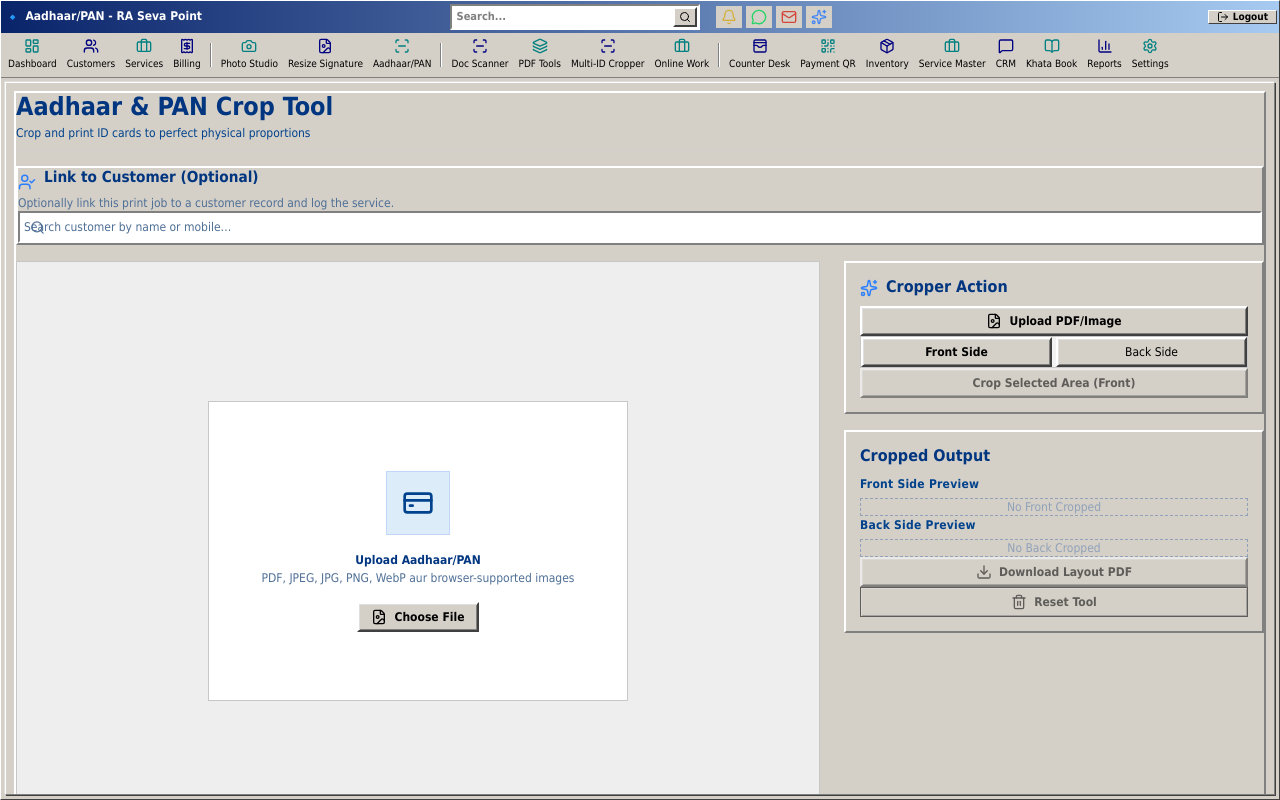
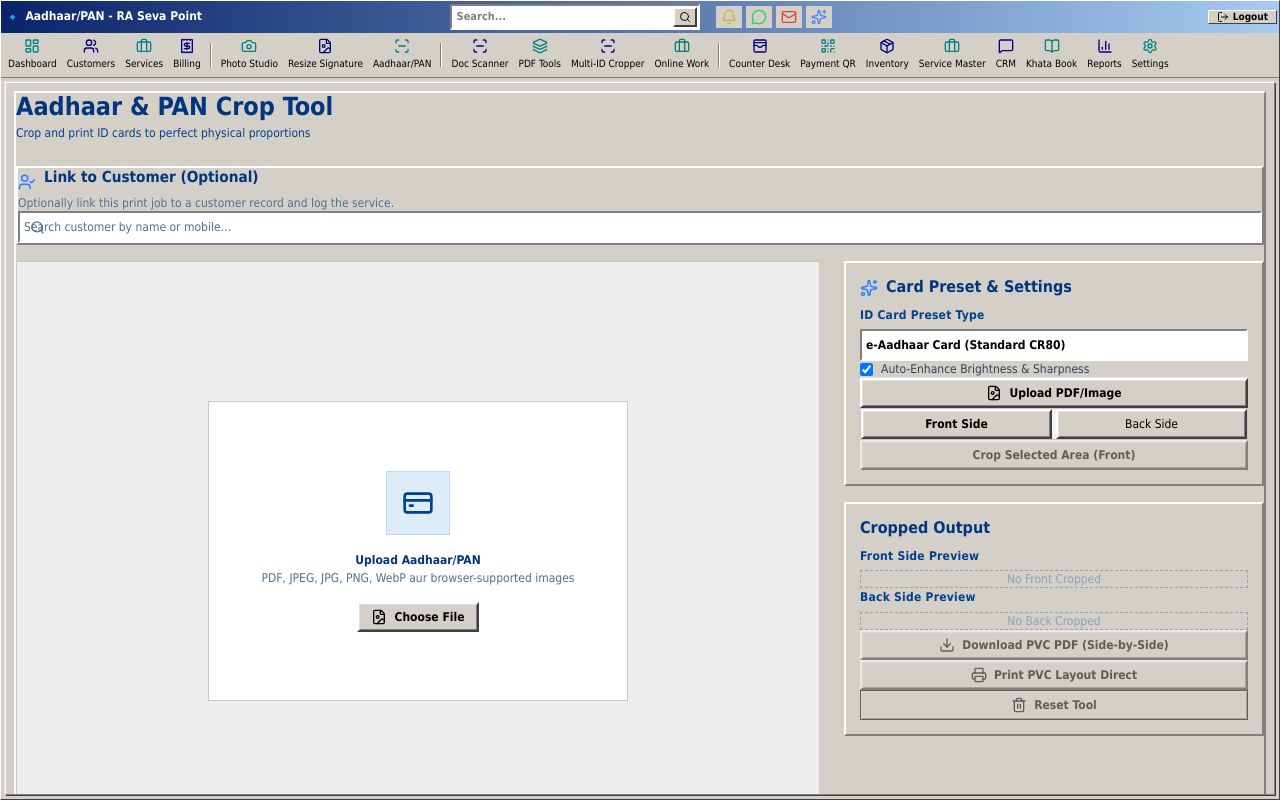
Before and after one commit to Sain8757/Ruhan_website, a Next.js app: page /aadhaar-pan in a window 1280 px wide. Built offline with nearby package versions, Linux system fonts and the light colour scheme; a web font is replaced by a local one.

Commit message:
Upgrade Automatic PVC Card & ID Generator with presets, auto-enhance, side-by-side dual PVC layout, and direct print

```diff
--- a/app/(dashboard)/aadhaar-pan/page.tsx
+++ b/app/(dashboard)/aadhaar-pan/page.tsx
@@ -1,7 +1,7 @@
 "use client";
 
 import { useState, useRef, useEffect, useCallback } from "react";
-import { CreditCard, Download, Trash2, Sparkles, FileImage, ChevronLeft, ChevronRight, Search, UserCheck, Loader2 } from "lucide-react";
+import { CreditCard, Download, Trash2, Sparkles, FileImage, ChevronLeft, ChevronRight, Search, UserCheck, Loader2, Printer } from "lucide-react";
 import { useToast } from "@/contexts/ToastContext";
 import { useDownload } from "@/contexts/DownloadContext";
 import jsPDF from "jspdf";
@@ -208,14 +208,37 @@ export default function AadhaarPanCropPage() {
     setCropperOpen(true);
   };
 
-  const handleCropComplete = (croppedImageBase64: string) => {
+  const [cardPreset, setCardPreset] = useState<string>("aadhaar");
+  const [autoEnhance, setAutoEnhance] = useState<boolean>(true);
+
+  const applyAutoEnhance = (base64Url: string): Promise<string> => {
+    return new Promise((resolve) => {
+      const img = new Image();
+      img.onload = () => {
+        const canvas = document.createElement("canvas");
+        canvas.width = img.width;
+        canvas.height = img.height;
+        const ctx = canvas.getContext("2d");
+        if (!ctx) return resolve(base64Url);
+
+        ctx.filter = "brightness(108%) contrast(112%) saturate(105%)";
+        ctx.drawImage(img, 0, 0);
+        resolve(canvas.toDataURL("image/png"));
+      };
+      img.onerror = () => resolve(base64Url);
+      img.src = base64Url;
+    });
+  };
+
+  const handleCropComplete = async (croppedImageBase64: string) => {
+    const finalImage = autoEnhance ? await applyAutoEnhance(croppedImageBase64) : croppedImageBase64;
     if (activeSide === "front") {
-      setCroppedFront(croppedImageBase64);
+      setCroppedFront(finalImage);
       setActiveSide("back");
-      toast.success("Front cropped. Ab back side select/crop karein.");
+      toast.success("Front cropped & enhanced! Ab back side crop karein.");
     } else {
-      setCroppedBack(croppedImageBase64);
-      toast.success("Back cropped. PDF/PNG export ready hai.");
+      setCroppedBack(finalImage);
+      toast.success("Back cropped & enhanced! PVC Layout print/download ke liye ready hai.");
     }
     setCropperOpen(false);
   };
@@ -224,7 +247,7 @@ export default function AadhaarPanCropPage() {
     downloadWithRename(dataUrl, `RA_Seva_${side === "front" ? "Front" : "Back"}_${Date.now()}.png`);
   };
 
-  const handleDownloadPDF = () => {
+  const handleDownloadPDF = (layoutMode: "side-by-side" | "vertical" = "side-by-side") => {
     if (!croppedFront && !croppedBack) {
       toast.error("Please crop at least one side");
       return;
@@ -233,24 +256,54 @@ export default function AadhaarPanCropPage() {
     try {
       const pdf = new jsPDF({ orientation: "portrait", unit: "mm", format: "a4" });
       const pageWidth = 210;
+      let startX = (pageWidth - (CARD_WIDTH_MM * 2 + 6)) / 2;
+      let startY = 30;
+
+      // Add Header Title
+      pdf.setFontSize(14);
+      pdf.setFont("helvetica", "bold");
+      pdf.text("RA SEVA POINT - AUTOMATIC PVC CARD PRINT", pageWidth / 2, 18, { align: "center" });
+
+      if (layoutMode === "side-by-side" && croppedFront && croppedBack) {
+        // Front & Back Side-by-Side Dual PVC Layout
+        pdf.addImage(croppedFront, "PNG", startX, startY, CARD_WIDTH_MM, CARD_HEIGHT_MM);
+        pdf.setLineWidth(0.3);
+        pdf.setDrawColor(120, 120, 120);
+        pdf.rect(startX, startY, CARD_WIDTH_MM, CARD_HEIGHT_MM, "S");
+
+        pdf.addImage(croppedBack, "PNG", startX + CARD_WIDTH_MM + 6, startY, CARD_WIDTH_MM, CARD_HEIGHT_MM);
+        pdf.rect(startX + CARD_WIDTH_MM + 6, startY, CARD_WIDTH_MM, CARD_HEIGHT_MM, "S");
+
+        // Helper label
+        pdf.setFontSize(9);
+        pdf.setFont("helvetica", "normal");
+        pdf.text("Front Side (85.6mm x 53.98mm)", startX + CARD_WIDTH_MM / 2, startY + CARD_HEIGHT_MM + 6, { align: "center" });
+        pdf.text("Back Side (85.6mm x 53.98mm)", startX + CARD_WIDTH_MM + 6 + CARD_WIDTH_MM / 2, startY + CARD_HEIGHT_MM + 6, { align: "center" });
+      } else {
+        // Vertical stacked layout
+        let y = startY;
         const x = (pageWidth - CARD_WIDTH_MM) / 2;
-      let currentY = 20;
-
         if (croppedFront) {
-        pdf.addImage(croppedFront, "PNG", x, currentY, CARD_WIDTH_MM, CARD_HEIGHT_MM);
-        currentY += CARD_HEIGHT_MM + 12;
+          pdf.addImage(croppedFront, "PNG", x, y, CARD_WIDTH_MM, CARD_HEIGHT_MM);
+          pdf.rect(x, y, CARD_WIDTH_MM, CARD_HEIGHT_MM, "S");
+          y += CARD_HEIGHT_MM + 14;
         }
-
         if (croppedBack) {
-        pdf.addImage(croppedBack, "PNG", x, currentY, CARD_WIDTH_MM, CARD_HEIGHT_MM);
+          pdf.addImage(croppedBack, "PNG", x, y, CARD_WIDTH_MM, CARD_HEIGHT_MM);
+          pdf.rect(x, y, CARD_WIDTH_MM, CARD_HEIGHT_MM, "S");
+        }
       }
 
       const pdfUrl = pdf.output("bloburl").toString();
-      downloadWithRename(pdfUrl, `RA_Seva_Card_Print_${Date.now()}.pdf`);
-      toast.success("PDF created successfully!");
+      downloadWithRename(pdfUrl, `RA_Seva_PVC_${cardPreset.toUpperCase()}_${Date.now()}.pdf`);
+      toast.success("PVC Layout PDF created!");
     } catch {
       toast.error("Error creating layout PDF");
     }
+  };
+
+  const handlePrintPVC = () => {
+    window.print();
   };
 
   const handleReset = () => {
@@ -416,8 +469,38 @@ export default function AadhaarPanCropPage() {
           <div className="glass-card control-section space-y-4">
             <h2 className="section-title flex items-center gap-2">
               <Sparkles size={18} className="text-blue-500" />
-              Cropper Action
+              Card Preset & Settings
             </h2>
+
+            <div>
+              <label className="label">ID Card Preset Type</label>
+              <select
+                className="input-field w-full text-xs font-semibold"
+                value={cardPreset}
+                onChange={(e) => setCardPreset(e.target.value)}
+              >
+                <option value="aadhaar">e-Aadhaar Card (Standard CR80)</option>
+                <option value="pan">e-PAN Card (NSDL / UTI)</option>
+                <option value="voter">Voter ID Card (ECI)</option>
+                <option value="ayushman">Ayushman Bharat (PMJAY)</option>
+                <option value="license">Driving License / RC</option>
+              </select>
+            </div>
+
+            <div className="flex items-center gap-2 pt-1">
+              <input
+                type="checkbox"
+                id="auto-enhance-check"
+                checked={autoEnhance}
+                onChange={(e) => setAutoEnhance(e.target.checked)}
+                className="rounded text-blue-600 focus:ring-blue-500"
+              />
+              <label htmlFor="auto-enhance-check" className="text-xs font-medium cursor-pointer text-slate-700 dark:text-slate-300">
+                Auto-Enhance Brightness & Sharpness
+              </label>
+            </div>
+
+            <hr className="my-2 border-slate-200 dark:border-slate-800" />
 
             <button
               onClick={() => fileInputRef.current?.click()}
@@ -544,13 +627,22 @@ export default function AadhaarPanCropPage() {
               </div>
             </div>
 
+            <div className="space-y-2">
               <button
-              onClick={handleDownloadPDF}
+                onClick={() => handleDownloadPDF("side-by-side")}
                 className="btn-primary w-full flex items-center justify-center gap-2"
                 disabled={!croppedFront && !croppedBack}
               >
                 <Download size={16} />
-              Download Layout PDF
+                Download PVC PDF (Side-by-Side)
+              </button>
+              <button
+                onClick={handlePrintPVC}
+                className="btn-secondary w-full flex items-center justify-center gap-2 font-bold"
+                disabled={!croppedFront && !croppedBack}
+              >
+                <Printer size={16} />
+                Print PVC Layout Direct
               </button>
               <button
                 type="button"
@@ -564,6 +656,28 @@ export default function AadhaarPanCropPage() {
             </div>
           </div>
         </div>
+      </div>
+
+      {/* Printable Dual PVC Card Container (Hidden on screen, visible on Print) */}
+      {(croppedFront || croppedBack) && (
+        <div className="hidden print:block p-8">
+          <div className="text-center font-bold text-sm mb-4 uppercase">
+            RA SEVA POINT - PVC ID CARD PRINT LAYOUT
+          </div>
+          <div className="flex items-center justify-center gap-4">
+            {croppedFront && (
+              <div className="border border-black rounded-lg overflow-hidden" style={{ width: "85.6mm", height: "53.98mm" }}>
+                <img src={croppedFront} alt="Front" className="w-full h-full object-cover" />
+              </div>
+            )}
+            {croppedBack && (
+              <div className="border border-black rounded-lg overflow-hidden" style={{ width: "85.6mm", height: "53.98mm" }}>
+                <img src={croppedBack} alt="Back" className="w-full h-full object-cover" />
+              </div>
+            )}
+          </div>
+        </div>
+      )}
 
       {sourcePreview && (
         <ImageCropperModal
```
Lines whose indentation alone changed are shown as unchanged.
